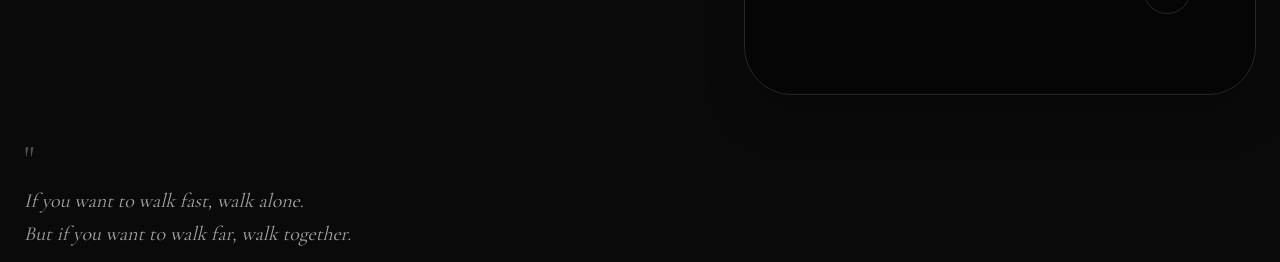
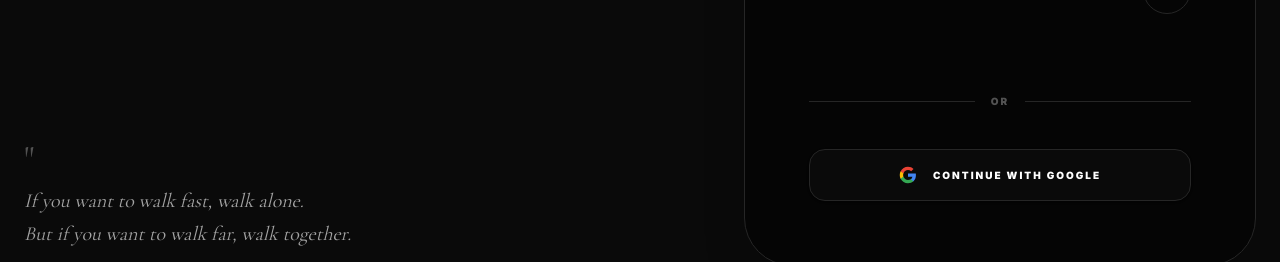
Before and after one commit to Sharan-6905/founderscult2, a Next.js app: page / in a window 1280 px wide. Shown: the part 1303-1565 px from the top of the page. Built offline with nearby package versions, Linux system fonts and the light colour scheme; no server answers; a web font is replaced by a local one.

Commit message:
feat: Add Google OAuth Sign-in integration

```diff
--- /dev/null
+++ b/src/app/auth/callback/route.ts
@@ -0,0 +1,25 @@
+import { NextResponse } from 'next/server'
+import { createClient } from '@/lib/supabase/server'
+
+export async function GET(request: Request) {
+  const { searchParams, origin } = new URL(request.url)
+  const code = searchParams.get('code')
+  // if "next" is in param, use it as the redirect URL
+  const next = searchParams.get('next') ?? '/feed'
+
+  if (code) {
+    const supabase = await createClient()
+    const { error } = await supabase.auth.exchangeCodeForSession(code)
+
+    if (!error) {
+      // Create profile automatically using database trigger, or
+      // it's already handled if the trigger is setup.
+      return NextResponse.redirect(`${origin}${next}`)
+    }
+
+    console.error('OAuth Error:', error.message)
+  }
+
+  // Return the user to an error page with instructions
+  return NextResponse.redirect(`${origin}/?error=Authentication%20failed`)
+}
--- a/src/app/auth/login/actions.ts
+++ b/src/app/auth/login/actions.ts
@@ -105,3 +105,34 @@ export async function signOut() {
   revalidatePath('/', 'layout')
   redirect('/')
 }
+
+export async function signInWithGoogle() {
+  const supabase = await createClient()
+
+  const getURL = () => {
+    let url =
+      process?.env?.NEXT_PUBLIC_SITE_URL ??
+      process?.env?.NEXT_PUBLIC_VERCEL_URL ?? // Used by Vercel
+      'http://localhost:3000'
+    // Make sure to include `https://` when not localhost.
+    url = url.includes('http') ? url : `https://${url}`
+    // Make sure to include a trailing `/`.
+    url = url.charAt(url.length - 1) === '/' ? url : `${url}/`
+    return url
+  }
+
+  const { data, error } = await supabase.auth.signInWithOAuth({
+    provider: 'google',
+    options: {
+      redirectTo: `${getURL()}auth/callback`,
+    },
+  })
+
+  if (error) {
+    redirect(`/?error=${encodeURIComponent(error.message)}`)
+  }
+
+  if (data.url) {
+    redirect(data.url) // Navigate to the Google OAuth consent screen
+  }
+}
--- a/src/components/LandingPage.tsx
+++ b/src/components/LandingPage.tsx
@@ -4,7 +4,7 @@ import React, { useState } from 'react';
 import { motion, AnimatePresence, useScroll, useTransform } from 'framer-motion';
 import { ArrowRight, Loader2, ArrowLeft, Check } from 'lucide-react';
 import Link from 'next/link';
-import { login } from '@/app/auth/login/actions';
+import { login, signInWithGoogle } from '@/app/auth/login/actions';
 
 const LinkedinIcon = ({ size = 20 }: { size?: number }) => (
   <svg width={size} height={size} viewBox="0 0 24 24" fill="currentColor" xmlns="http://www.w3.org/2000/svg">
@@ -243,6 +243,26 @@ export default function LandingPage({ error: initialError, message }: { error?:
                       <ArrowRight size={18} />
                     </div>
                   </button>
+
+                  <div className="pt-6 flex items-center justify-center gap-4">
+                    <div className="h-px bg-[var(--border-color)] flex-1"></div>
+                    <span className="text-[10px] font-black uppercase tracking-[0.2em] text-[var(--text-muted)]">OR</span>
+                    <div className="h-px bg-[var(--border-color)] flex-1"></div>
+                  </div>
+
+                  <button
+                    type="button"
+                    onClick={() => signInWithGoogle()}
+                    className="w-full flex items-center justify-center gap-4 py-4 border border-[var(--border-color)] rounded-2xl hover:border-[var(--text-primary)] transition-all bg-[var(--bg-elevated-1)] hover:bg-[var(--bg-elevated-2)] group shadow-sm"
+                  >
+                    <svg viewBox="0 0 24 24" width="18" height="18" xmlns="http://www.w3.org/2000/svg" className="group-hover:scale-110 transition-transform duration-300">
+                      <path d="M22.56 12.25c0-.78-.07-1.53-.2-2.25H12v4.26h5.92c-.26 1.37-1.04 2.53-2.21 3.31v2.77h3.57c2.08-1.92 3.28-4.74 3.28-8.09z" fill="#4285F4"/>
+                      <path d="M12 23c2.97 0 5.46-.98 7.28-2.66l-3.57-2.77c-.98.66-2.23 1.06-3.71 1.06-2.86 0-5.29-1.93-6.16-4.53H2.18v2.84C3.99 20.53 7.7 23 12 23z" fill="#34A853"/>
+                      <path d="M5.84 14.09c-.22-.66-.35-1.36-.35-2.09s.13-1.43.35-2.09V7.07H2.18C1.43 8.55 1 10.22 1 12s.43 3.45 1.18 4.93l2.85-2.22.81-.62z" fill="#FBBC05"/>
+                      <path d="M12 5.38c1.62 0 3.06.56 4.21 1.64l3.15-3.15C17.45 2.09 14.97 1 12 1 7.7 1 3.99 3.47 2.18 7.07l3.66 2.84c.87-2.6 3.3-4.53 6.16-4.53z" fill="#EA4335"/>
+                    </svg>
+                    <span className="text-[10px] font-black uppercase tracking-[0.2em] text-[var(--text-primary)]">Continue with Google</span>
+                  </button>
                 </motion.form>
               ) : (
                 <motion.form
```
